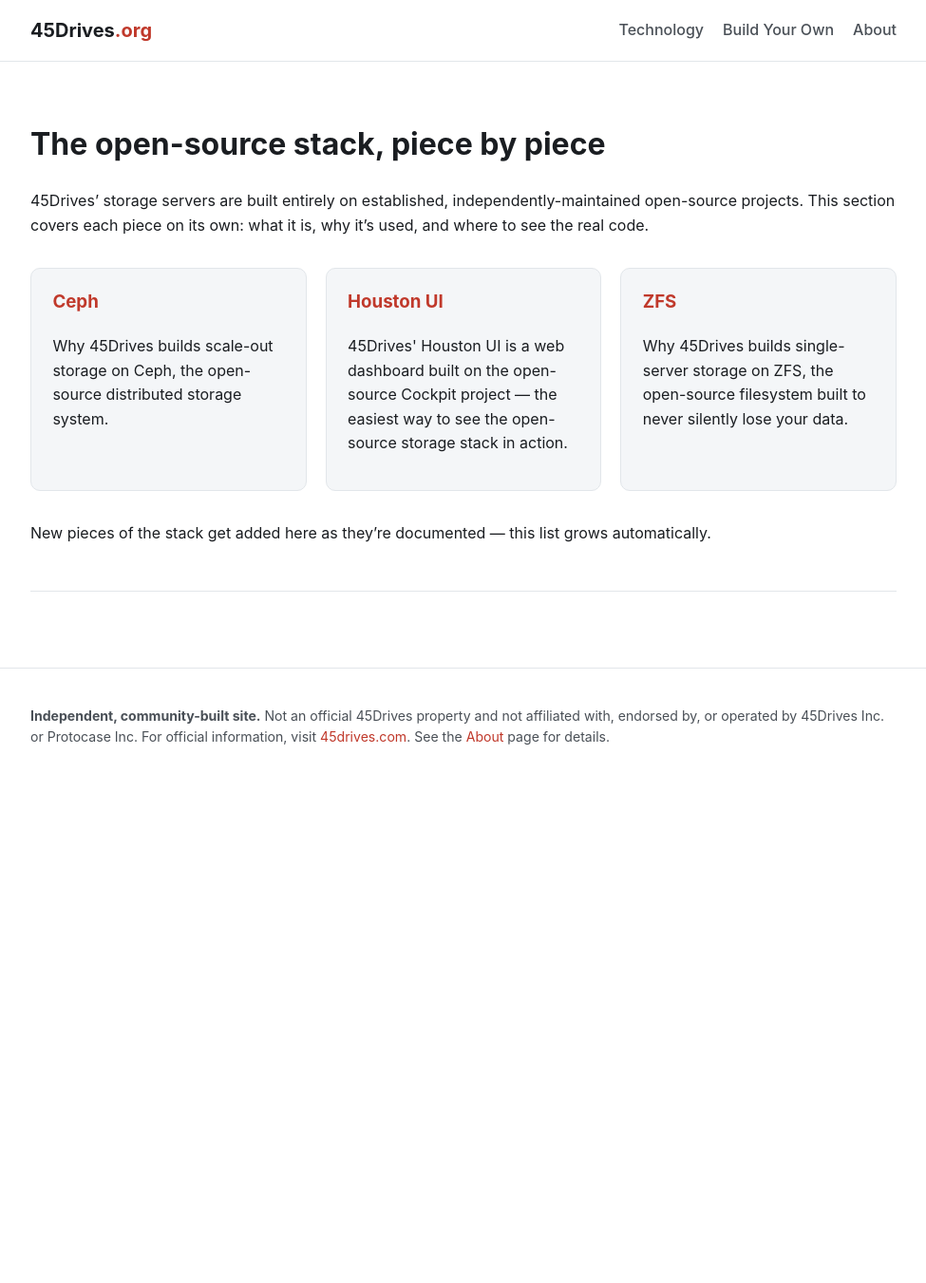
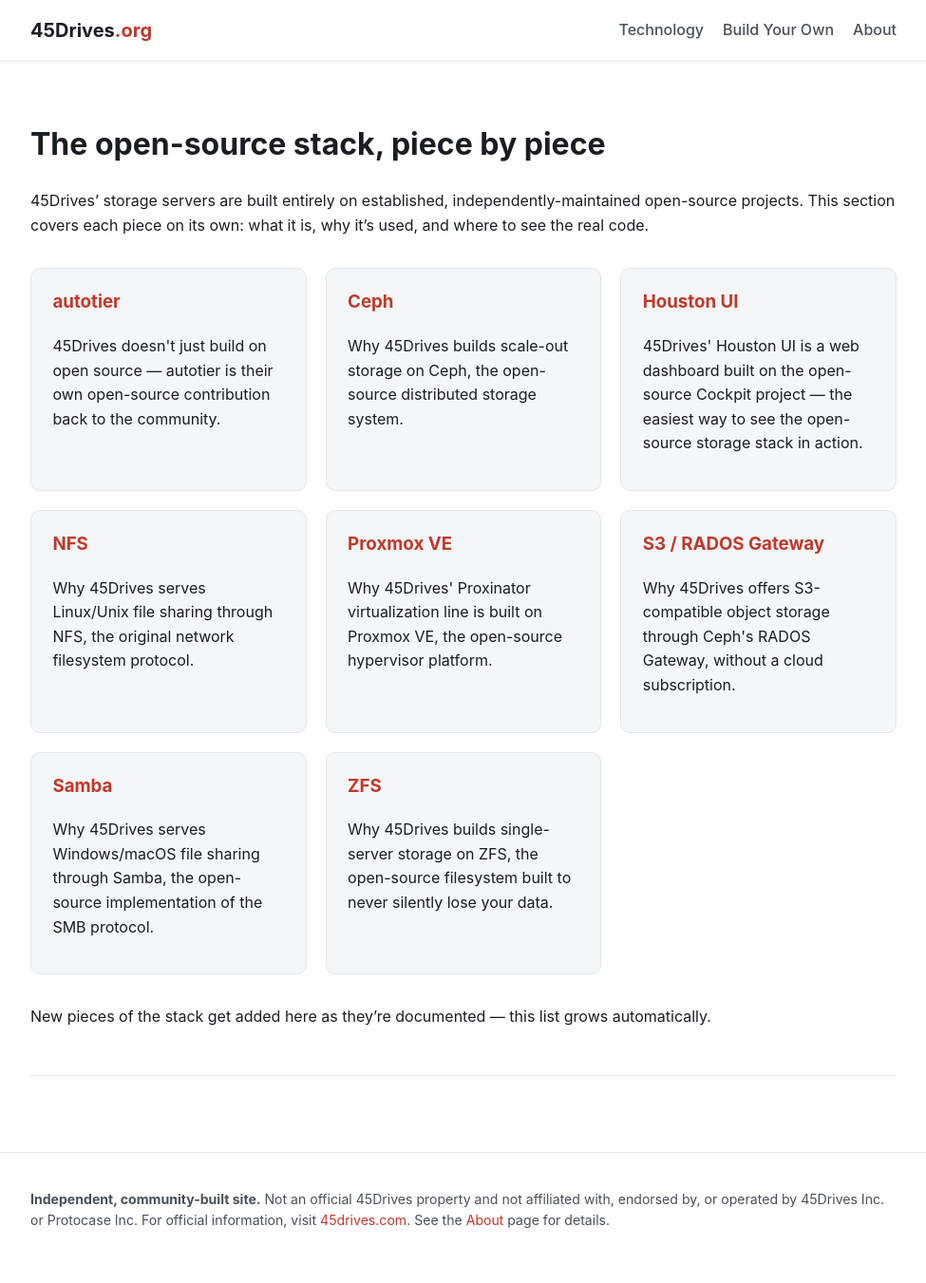
Before and after one commit to mcgarrah/45drives-org, a Jekyll site: the page built from technology.md, in a window 1280 px wide. Shown: the whole page at 95% size, without its empty margins (152-1127 px from the left). Built offline with Jekyll 4.4.1, drawn with Linux system fonts in a browser that asks for light colours; comment, search, counter and statistics services are not loaded; before the commit the page ends 900 px from its top, so only the background shows below that; part of the change alters nothing that is shown.

Commit message:
Add five more technology pages: Samba, NFS, S3/RGW, Proxmox, autotier
Grows the Technology collection from 3 to 8 pages, exactly the
workflow it was designed for -- each is a new file in
_technology/ with no layout/nav changes needed. All facts
independently verified before writing (Proxinator's Proxmox VE
base, the LINBIT/DRBD partnership context on the RGW/HA framing,
autotier's real GitHub repo and license, NFS/Samba/S3 support).

autotier gets a distinct framing from the others: it's 45Drives'
own open-source contribution back to the community, not just a
project they consume -- worth highlighting separately since it's
the strongest evidence for the site's whole thesis.

Also fixes alphabetical sorting (sort_natural instead of sort) so
lowercase-named pages like "autotier" sort correctly.

Co-Authored-By: Claude Sonnet 5 <noreply@anthropic.com>
Claude-Session: https://claude.ai/code/session_01WYVMYbuVGuqHmaZoFUNnVe

```diff
--- a/_layouts/page.html
+++ b/_layouts/page.html
@@ -14,7 +14,7 @@
         {% for item in site.data.nav %}
           {% assign kids = nil %}
           {% if item.collection %}
-            {% assign kids = site[item.collection] | sort: "title" %}
+            {% assign kids = site[item.collection] | sort_natural: "title" %}
           {% elsif item.children %}
             {% assign kids = item.children %}
           {% endif %}
--- /dev/null
+++ b/_technology/autotier.md
@@ -0,0 +1,43 @@
+---
+title: autotier
+description: 45Drives doesn't just build on open source — autotier is their own open-source contribution back to the community.
+---
+
+# autotier: 45Drives' own contribution back to open source
+
+Every other page in this section covers open-source projects 45Drives *builds on* — Ceph,
+ZFS, Samba, NFS, Cockpit. [`autotier`](https://github.com/45Drives/autotier) is different:
+it's a project 45Drives **wrote and open-sourced themselves**, released under the GPL for
+anyone to use, audit, or contribute to — not just customers.
+
+## What it actually does
+
+`autotier` is a FUSE (Filesystem in Userspace) passthrough filesystem that automatically
+moves files between storage tiers based on how often and how recently they're accessed. Point
+it at a fast tier (SSD/NVMe) and a slower, cheaper tier (spinning HDD), and it presents a
+single unified mount point — hot files migrate to the fast tier automatically, cold files sink
+to the cheap tier, without anyone manually deciding where anything lives.
+
+## Why that's worth building yourself instead of buying
+
+Storage tiering is normally a feature enterprise storage vendors charge a premium for, bundled
+into proprietary arrays as a differentiator. 45Drives' approach was to solve the same problem
+as an independent, standalone, open-source tool — usable with any Linux storage setup, not
+gated behind a specific 45Drives hardware purchase, and inspectable by anyone who wants to
+verify exactly how the tiering decisions get made.
+
+## Why this matters beyond the tool itself
+
+This is the clearest evidence on this site that 45Drives' open-source commitment isn't just
+"we chose free software to cut costs" — it's a two-way relationship. They consume Ceph, ZFS,
+Samba, Cockpit, and Proxmox from their respective communities, and they give back tools of
+their own under the same open terms. That's a meaningfully different posture than a vendor
+who only *uses* open source internally while keeping their own value-add proprietary.
+
+## Learn more
+
+- [`45Drives/autotier` on GitHub](https://github.com/45Drives/autotier) — source, issues, and
+  releases, open for anyone to use or contribute to
+
+See [Ceph](/ceph/) and [ZFS](/zfs/) for the storage foundations `autotier` typically sits on
+top of.
--- /dev/null
+++ b/_technology/nfs.md
@@ -0,0 +1,45 @@
+---
+title: NFS
+description: Why 45Drives serves Linux/Unix file sharing through NFS, the original network filesystem protocol.
+---
+
+# NFS: the network filesystem Unix has trusted since 1984
+
+[NFS (Network File System)](https://en.wikipedia.org/wiki/Network_File_System) lets a remote
+directory appear as if it were local — `mount` a share from a 45Drives storage server and
+every Linux, Unix, or macOS client on the network can read and write to it as though it were
+on their own disk. The protocol dates back to Sun Microsystems in 1984 and NFSv4, the current
+generation, is maintained as an open IETF standard implemented natively in the Linux kernel.
+
+## Why this matters for a storage server
+
+Compute clusters, research workloads, CI/CD pipelines, and Linux desktops all tend to expect
+NFS rather than SMB — it's the native, lowest-friction way for Unix-family systems to share a
+common filesystem. For workloads like HPC research computing or render farms, NFS is often the
+default expectation, not an alternative.
+
+## How 45Drives uses it
+
+NFS is the other protocol managed directly through [Houston UI](/cockpit/)'s
+`cockpit-file-sharing` module, alongside Samba — creating an export and scoping it to a subnet
+happens from the same dashboard, backed by the standard Linux `nfs-kernel-server`. Because it's
+the in-kernel NFS server rather than a userspace reimplementation, performance is close to
+local-disk speeds for compatible workloads.
+
+## Why that matters if you're evaluating storage
+
+- **Native to the Linux/Unix world.** No client software to install — `mount` is already
+  built into every Unix-like OS.
+- **Simple, well-understood security model.** Exports are scoped by network/host, with
+  root-squash and read/write controls that are easy to reason about.
+- **A standard, not a vendor feature.** NFSv4 is an IETF standard implemented across every
+  major operating system, not a proprietary protocol tied to one vendor's hardware.
+
+## Learn more
+
+- [Linux NFS project documentation](https://linux-nfs.org)
+- [45Drives' `cockpit-file-sharing` repository](https://github.com/45Drives/cockpit-file-sharing)
+
+See [Build Your Own](/build-your-own/) for a real walkthrough that includes an NFS-specific
+gotcha worth knowing before you rely on it: testing a mount from `localhost` behaves
+differently than testing from a real client IP, because export ACLs are scoped by network.
--- /dev/null
+++ b/_technology/proxmox.md
@@ -0,0 +1,47 @@
+---
+title: Proxmox VE
+description: Why 45Drives' Proxinator virtualization line is built on Proxmox VE, the open-source hypervisor platform.
+---
+
+# Proxmox VE: virtualization without the vSphere license
+
+[Proxmox VE](https://www.proxmox.com/en/proxmox-virtual-environment/overview) is an
+open-source virtualization platform combining KVM (kernel-based virtual machines) and LXC
+(Linux containers) under one web-managed cluster, built on Debian. It's a direct, fully
+open-source alternative to proprietary hypervisor platforms like VMware vSphere — clustering,
+live migration, and software-defined storage integration included, with no per-socket
+licensing.
+
+## Why this matters for a storage server
+
+Compute and storage have converged for a lot of workloads: rather than a separate SAN feeding
+a separate virtualization cluster, hyperconverged infrastructure runs both on the same nodes.
+Proxmox VE is 45Drives' open-source answer to that pattern — and because it integrates
+natively with Ceph, the storage layer and the compute layer can be genuinely the same
+open-source stack, not two vendors' products duct-taped together.
+
+## How 45Drives uses it
+
+45Drives' **Proxinator** hyperconverged infrastructure line is built directly on Proxmox VE,
+paired with Ceph for the underlying storage — VM and container workloads run on the same
+cluster that also serves as a self-healing, distributed storage pool. That's the same Ceph
+described on the [Ceph page](/ceph/), just consumed by Proxmox's virtualization layer instead
+of (or in addition to) file/object sharing.
+
+## Why that matters if you're evaluating storage
+
+- **No per-socket or per-core licensing.** Proxmox VE's core platform is free and open source;
+  paid support subscriptions are optional, not a requirement to use it in production.
+- **One open-source stack, not a vendor stack plus a storage vendor's stack.** Compute and
+  storage sharing the same Ceph foundation means one thing to learn, one community to lean on.
+- **A real alternative to proprietary hypervisors**, not a toy — Proxmox VE runs production
+  workloads at real scale across a large user base independent of any one hardware vendor.
+
+## Learn more
+
+- [proxmox.com](https://www.proxmox.com) — the official Proxmox project
+- [Proxmox VE documentation](https://pve.proxmox.com/pve-docs/)
+
+See [Ceph](/ceph/) for the storage layer Proxinator builds on, or
+[Build Your Own](/build-your-own/) for a hands-on Ceph deployment you can try on your own
+Proxmox cluster.
--- /dev/null
+++ b/_technology/rados-gateway.md
@@ -0,0 +1,46 @@
+---
+title: S3 / RADOS Gateway
+description: Why 45Drives offers S3-compatible object storage through Ceph's RADOS Gateway, without a cloud subscription.
+---
+
+# S3-compatible storage, running on hardware you own
+
+Modern applications increasingly expect **S3** — the object storage API Amazon popularized
+with AWS — as their storage interface, not a traditional file share. [Ceph](/ceph/) makes
+that available on-prem through its **RADOS Gateway (RGW)**: an open-source component of Ceph
+that speaks the S3 (and Swift) API natively, backed by the same distributed, self-healing
+storage cluster described on the Ceph page.
+
+## Why this matters for a storage server
+
+An application written against the S3 API — a backup tool, a CI artifact store, a data
+pipeline — doesn't need to know or care whether it's talking to AWS or to a 45Drives cluster
+in your own datacenter. RGW gives you that portability: the same API, the same client
+libraries and tools (including the official AWS CLI), running entirely on infrastructure you
+control, with no per-request cloud egress or storage fees.
+
+## How 45Drives uses it
+
+RGW runs as a service against a Ceph cluster built on 45Drives hardware — either alongside
+the cluster or on a dedicated gateway node. [Houston UI](/cockpit/)'s `cockpit-file-sharing`
+module lists Ceph RGW as a supported S3 backend for bucket and user management, alongside
+Samba and NFS in the same dashboard.
+
+## Why that matters if you're evaluating storage
+
+- **No cloud lock-in for S3-native tooling.** If your backup software, data pipeline, or CI
+  system already speaks S3, RGW lets you point it at your own hardware instead of a monthly
+  cloud bill.
+- **No egress fees.** Object storage in the cloud gets expensive fast once you're moving data
+  out of it regularly — RGW eliminates that cost entirely.
+- **Same open-source guarantees as the rest of the stack.** RGW is part of Ceph itself, not a
+  bolted-on proprietary gateway — auditable, community-maintained, and not tied to one vendor.
+
+## Learn more
+
+- [Ceph RADOS Gateway documentation](https://docs.ceph.com/en/latest/radosgw/)
+- [45Drives' `cockpit-ceph-deploy` repository](https://github.com/45Drives/cockpit-ceph-deploy)
+
+See [Build Your Own](/build-your-own/) for a real, documented RGW deployment — including
+setting up scoped credentials, verifying the service with the actual AWS CLI, and adding TLS
+with a self-signed certificate.
--- /dev/null
+++ b/_technology/samba.md
@@ -0,0 +1,47 @@
+---
+title: Samba
+description: Why 45Drives serves Windows/macOS file sharing through Samba, the open-source implementation of the SMB protocol.
+---
+
+# Samba: open-source SMB, without the Windows Server tax
+
+[Samba](https://www.samba.org) is the open-source implementation of Microsoft's SMB/CIFS
+protocol — the same protocol Windows file sharing has used for decades. It's been developed
+in the open since 1992 and is the reason a Linux server can show up in a Windows "Network"
+browser, serve authenticated shares, and even act as an Active Directory domain controller,
+all without a Windows Server license.
+
+## Why this matters for a storage server
+
+Most organizations still run Windows or macOS on the desktop, even when their storage backend
+is Linux. Samba is the bridge: it lets 45Drives' Linux-based storage servers present shares
+that Windows and Mac clients mount and use exactly like a native file server, with real
+user/group permissions, no client-side software required.
+
+## How 45Drives uses it
+
+Samba is one of the two protocols managed directly through
+[Houston UI](/cockpit/)'s `cockpit-file-sharing` module — creating a share, setting access
+control, and managing users happens from the web dashboard rather than hand-editing
+`smb.conf`. It's also architecturally significant for [SnapShield](https://www.45drives.com/software/snapshield-ransomware-protection/):
+the ransomware-detection product hooks into Samba's **VFS (Virtual File System) module**
+layer, meaning it inspects file activity as it passes through Samba itself, independent of
+whether the underlying filesystem is ZFS or Ceph.
+
+## Why that matters if you're evaluating storage
+
+- **No per-client licensing.** Samba shares are free to stand up and free to scale — no
+  Windows Server CAL math.
+- **Battle-tested at real enterprise scale.** Samba has been powering mixed Windows/Linux
+  environments for over three decades; it's not a hobbyist reimplementation.
+- **Auditable.** Like everything else in this stack, the code is public — if you need to know
+  exactly how authentication or permissions are enforced, it's there to read.
+
+## Learn more
+
+- [samba.org](https://www.samba.org) — the official Samba project
+- [45Drives' `cockpit-file-sharing` repository](https://github.com/45Drives/cockpit-file-sharing)
+
+See [Build Your Own](/build-your-own/) for a real walkthrough of configuring Samba shares
+through Houston UI — including a couple of real gotchas around Samba's dual config-backend
+system that the guide found the hard way.
--- a/technology.md
+++ b/technology.md
@@ -11,7 +11,7 @@ open-source projects. This section covers each piece on its own: what it is, why
 and where to see the real code.
 
 <div class="grid">
-{% assign sorted_pages = site.technology | sort: "title" %}
+{% assign sorted_pages = site.technology | sort_natural: "title" %}
 {% for item in sorted_pages %}
   <div class="card">
     <h3><a href="{{ item.url | relative_url }}">{{ item.title }}</a></h3>
```
